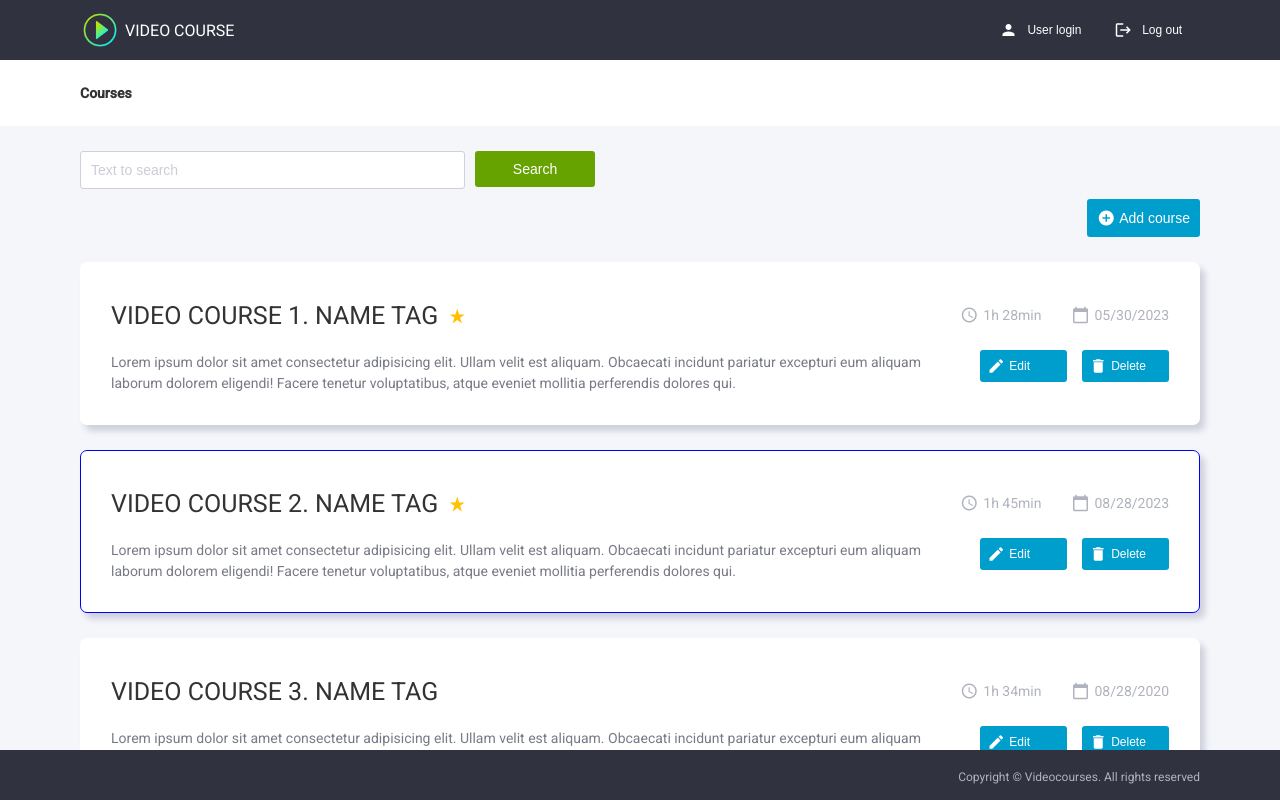
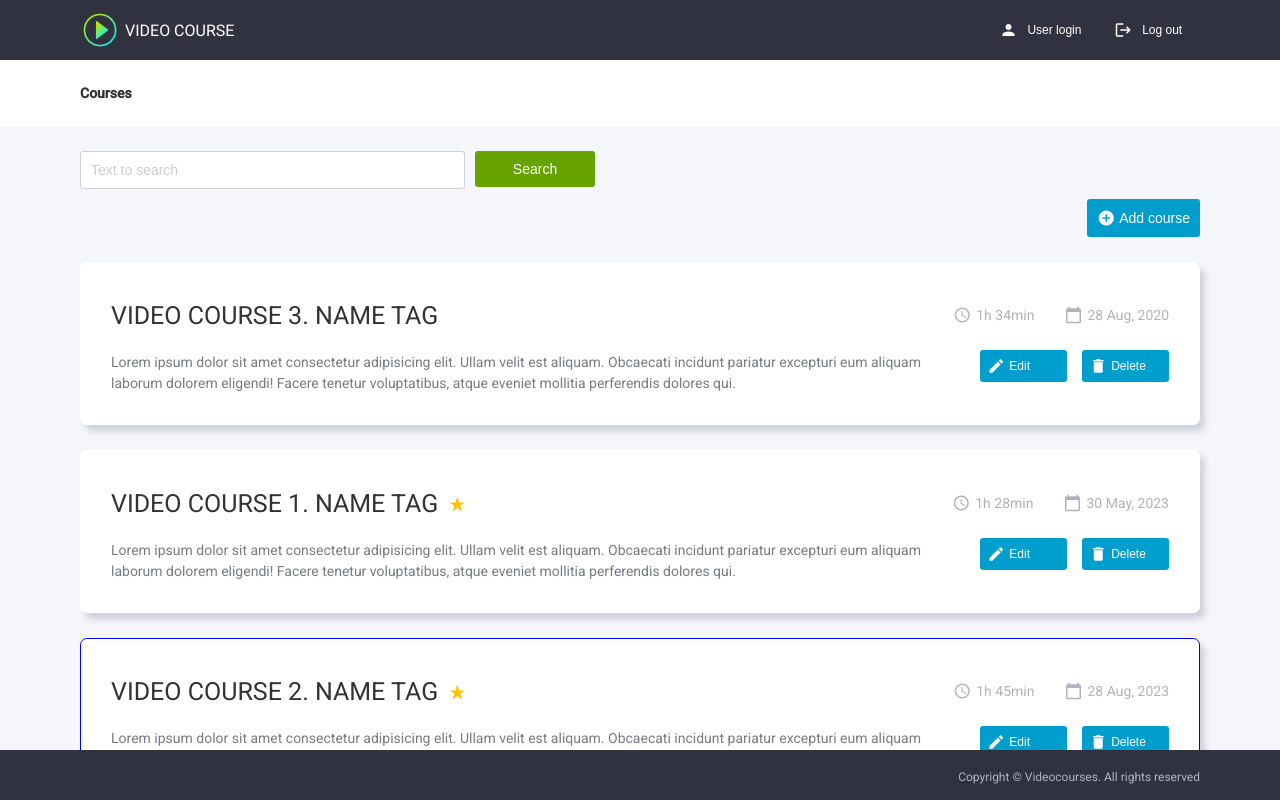
Before and after one commit to abriconi/angular-courses-app, an Angular app: page / in a window 1280 px wide. Built offline with nearby package versions, Linux system fonts and the light colour scheme.

Commit message:
Added Duration and OrderBy pipes

```diff
--- a/src/app/components/courses/courses.component.html
+++ b/src/app/components/courses/courses.component.html
@@ -4,7 +4,7 @@
     <div class="coursesWrapper">
       <ng-container *ngIf="courses.length > 0; else noData">
         <ul class="coursesList">
-          <li *ngFor="let course of courses; trackBy: trackCourseById">
+          <li *ngFor="let course of courses | orderBy ; trackBy: trackCourseById">
             <app-courses-item
               [courseData]="course"
               [appHighlight]="course.creationDate"
--- a/src/app/helpers/formatMinutesToHours.ts
+++ /dev/null
@@ -1,14 +0,0 @@
-export function formatMinutesToHours(minutes: string): string {
-  const totalMinutes = parseInt(minutes, 10);
-  const hours = Math.floor(totalMinutes / 60);
-  const remainingMinutes = totalMinutes % 60;
-
-  const hoursString = hours > 0 ? `${hours}h` : '';
-  const minutesString = remainingMinutes > 0 ? `${remainingMinutes}min` : '';
-
-  if (hoursString && minutesString) {
-    return `${hoursString} ${minutesString}`;
-  } else {
-    return hoursString || minutesString || '0min';
-  }
-}
--- a/src/app/shared/components/courses-item/courses-item.component.html
+++ b/src/app/shared/components/courses-item/courses-item.component.html
@@ -6,11 +6,11 @@
       <div class="infoWrapper">
           <div class="infoItem">
               <app-icon icon="schedule"></app-icon>
-              <p>{{ formatDuration(courseData.duration) }}</p>
+              <p>{{ courseData.duration | duration }}</p>
           </div>
           <div class="infoItem">
               <app-icon icon="calendar_today"></app-icon>
-              <p>{{ courseData.creationDate }}</p>
+              <p>{{ courseData.creationDate | date: 'dd MMM, yyyy' }}</p>
           </div>
       </div>
     </div>
--- a/src/app/shared/components/courses-item/courses-item.component.ts
+++ b/src/app/shared/components/courses-item/courses-item.component.ts
@@ -1,6 +1,5 @@
 import { Component, EventEmitter, Input, Output } from '@angular/core'
 import { type Course } from 'src/app/utilus/global.moduls'
-import { formatMinutesToHours } from 'src/app/helpers/formatMinutesToHours';
 
 @Component({
   selector: 'app-courses-item',
@@ -12,9 +11,6 @@ export class CoursesItemComponent {
   @Output() deleteCourse: EventEmitter<string> = new EventEmitter<string>();
 
 
-  formatDuration(minutes: string): string {
-    return formatMinutesToHours(minutes);
-  }
   handleEdit(id: string): void {
     console.log(`Button "Edit" clicked on course ${id}`);
   }
--- /dev/null
+++ b/src/app/shared/pipes/duration.pipe.ts
@@ -0,0 +1,21 @@
+import { Pipe, PipeTransform } from '@angular/core';
+
+@Pipe({
+  name: 'duration'
+})
+export class DurationPipe implements PipeTransform {
+  transform(minutes: string): string {
+    const totalMinutes = parseInt(minutes, 10);
+    const hours = Math.floor(totalMinutes / 60);
+    const remainingMinutes = totalMinutes % 60;
+
+    const hoursString = hours > 0 ? `${hours}h` : '';
+    const minutesString = remainingMinutes > 0 ? `${remainingMinutes}min` : '';
+
+    if (hoursString && minutesString) {
+      return `${hoursString} ${minutesString}`;
+    } else {
+      return hoursString || minutesString || '0min';
+    }
+  }
+}
--- /dev/null
+++ b/src/app/shared/pipes/orderBy.pipe.ts
@@ -0,0 +1,15 @@
+import { Pipe, PipeTransform } from '@angular/core';
+import { Course } from 'src/app/utilus/global.moduls';
+
+@Pipe({
+  name: 'orderBy',
+})
+export class OrderByPipe implements PipeTransform {
+  transform(courses: Course[]): Course[] {
+    return courses.sort((a, b) => {
+      const dateA = new Date(a.creationDate);
+      const dateB = new Date(b.creationDate);
+      return dateA.getTime() - dateB.getTime();
+    });
+  }
+}
--- a/src/app/utilus/global.constans.ts
+++ b/src/app/utilus/global.constans.ts
@@ -1,4 +1,4 @@
-import { type Course } from './global.moduls'
+  import { type Course } from './global.moduls'
 
  export const coursesMockedData: Course[] = [
   {
```
Also changed, not shown: src/app/shared/shared.module.ts (+7 -0 lines).
